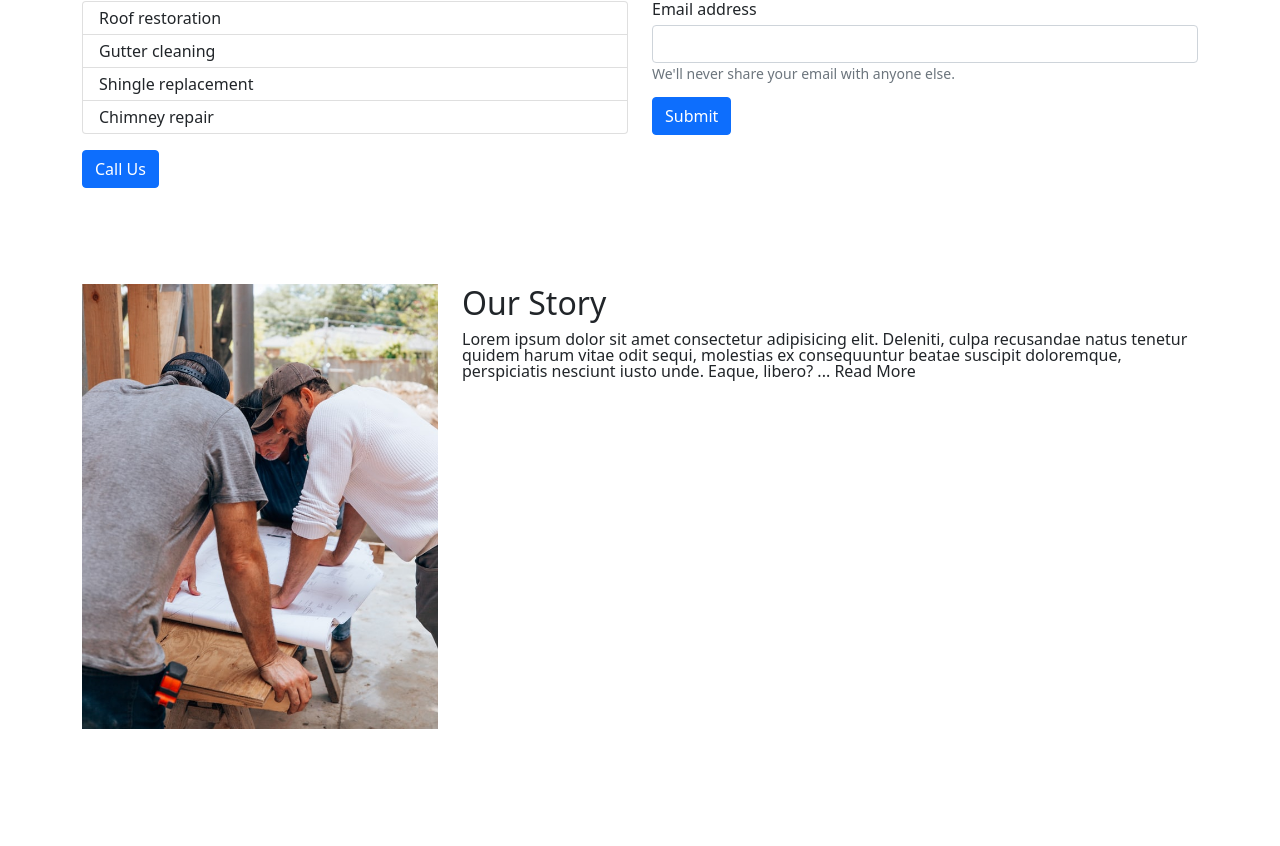
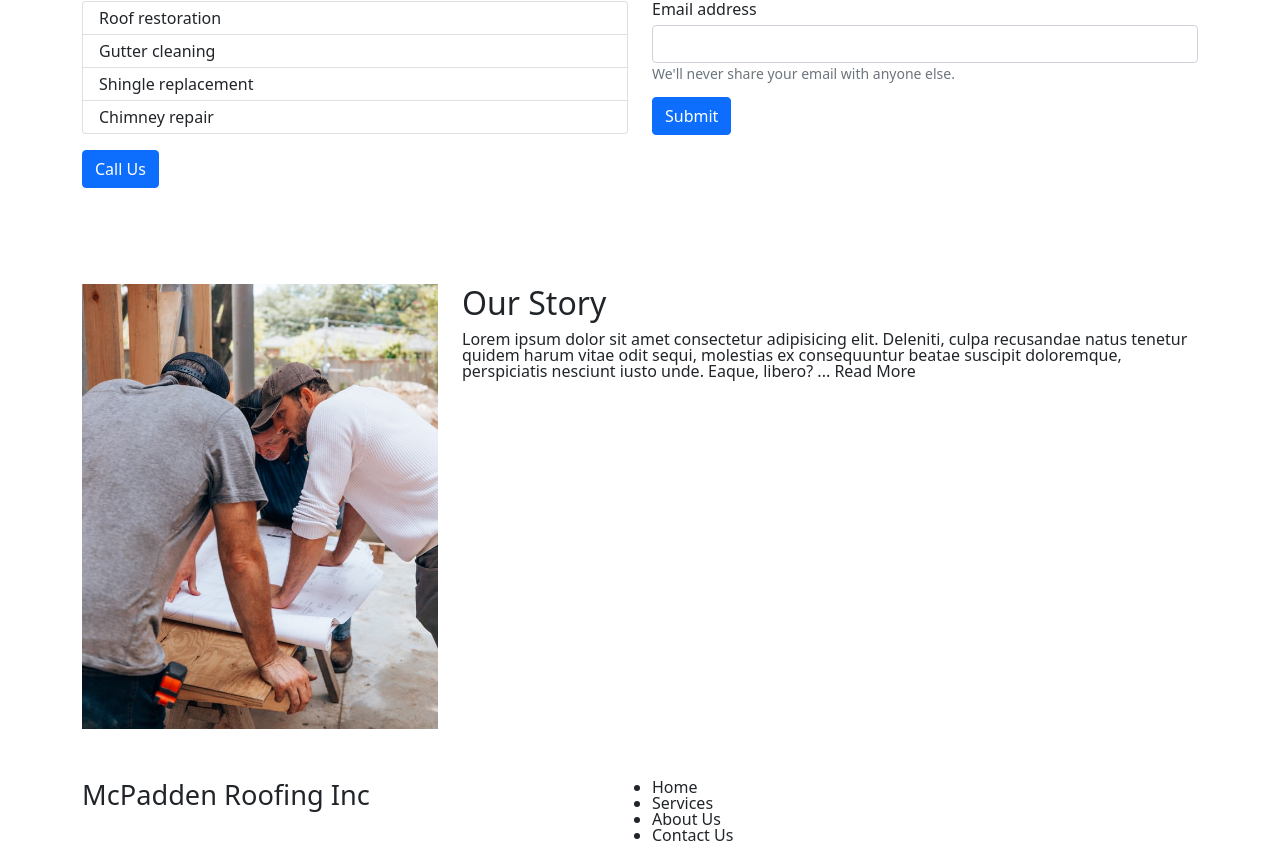
Before and after one commit to tmcfadden7/mcpadden-roofing-react-app, a React (Create React App) app: page / in a window 1280 px wide. Shown: the part 793-1639 px from the top of the page. Before the commit the page ends 1572 px from the top, so only its background shows below. Built offline with nearby package versions, Linux system fonts and the light colour scheme.

Commit message:
create footer.js, add footer element with bootstrap container, row, col classes on divs

```diff
--- a/src/App.js
+++ b/src/App.js
@@ -2,6 +2,7 @@ import Header from './components/Header';
 import './App.css';
 import { CallToAction } from './components/CallToAction';
 import AboutUsSection from './components/AboutUsSection';
+import Footer from './components/Footer';
 
 function App() {
   return (
@@ -9,6 +10,7 @@ function App() {
       <Header />
       <CallToAction />
       <AboutUsSection />
+      <Footer />
     </>
   );
 }
--- /dev/null
+++ b/src/components/Footer.js
@@ -0,0 +1,25 @@
+function Footer() {
+    return (
+        <>
+            <footer>
+                <div className="container">
+                    <div className="row">
+                        <div className="col-12 col-md-6">
+                            <h1>McPadden Roofing Inc</h1>
+                        </div>
+                        <div className="col-12 col-md-6">
+                            <ul>
+                                <li><a href="#home">Home</a></li>
+                                <li><a href="#home">Services</a></li>
+                                <li><a href="#home">About Us</a></li>
+                                <li><a href="#home">Contact Us</a></li>
+                            </ul>
+                        </div>
+                    </div>
+                </div>
+            </footer>
+        </>
+    );
+}
+
+export default Footer;
```
